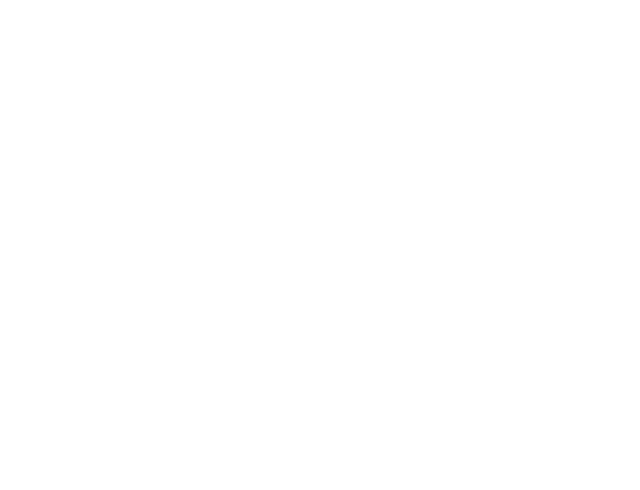
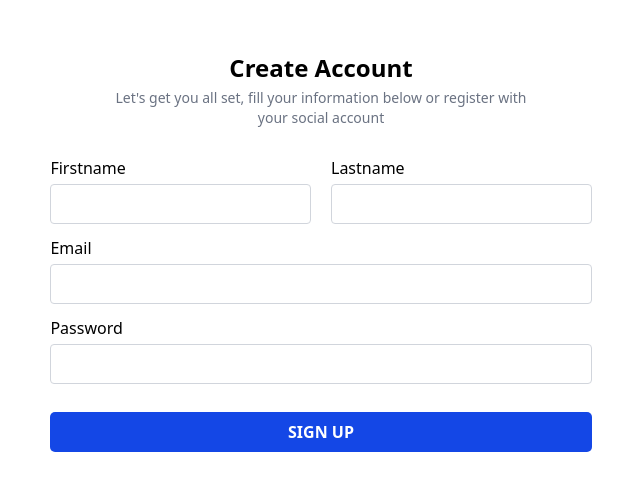
Before and after one commit to Cleve-keem/MyBlog, a React (Vite) app: page /sign-up in a window 1280 px wide. Before the commit this address had no page. Shown: the part 140-630 px from the top of the page, without its empty margins (319-959 px from the left). Built offline with nearby package versions, Linux system fonts and the light colour scheme.

Commit message:
created sign in page

```diff
--- a/src/App.tsx
+++ b/src/App.tsx
@@ -13,16 +13,16 @@ function App() {
     <BrowserRouter>
       <Routes>
         <Route element={<AuthLayout />}>
-          <Route index element={<Navigate replace to="/auth-login" />} />
-          <Route path="/auth-login" element={<Login />} />
-          <Route path="/auth-sign-up" element={<Signin />} />
+          <Route index element={<Navigate replace to="login" />} />
+          <Route path="login" element={<Login />} />
+          <Route path="sign-up" element={<Signin />} />
         </Route>
 
-        <Route element={<AppLayout />}>
-          <Route path="/" element={<Home />} />
-          <Route path="/about" element={<About />} />
-          <Route path="/blogs" element={<Blogs />} />
-          <Route path="/contact-us" element={<Contact />} />
+        <Route path="home" element={<AppLayout />}>
+          <Route index element={<Home />} />
+          <Route path="about" element={<About />} />
+          <Route path="blogs" element={<Blogs />} />
+          <Route path="contact-us" element={<Contact />} />
         </Route>
       </Routes>
     </BrowserRouter>
--- /dev/null
+++ b/src/components/Form/FormField.tsx
@@ -0,0 +1,25 @@
+export interface FormFieldProps {
+  label: string;
+  type: string;
+  name: string;
+}
+
+export default function FormField({
+  label,
+  type = "text",
+  name,
+}: FormFieldProps) {
+  return (
+    <div className="mb-3 w-full">
+      <label htmlFor={name} className="block mb-1">
+        {label}
+      </label>
+      <input
+        type={type}
+        name={name}
+        id={name}
+        className="w-full border border-gray-300 outline-none h-[40px] px-2 rounded"
+      />
+    </div>
+  );
+}
--- a/src/layouts/AuthLayout.tsx
+++ b/src/layouts/AuthLayout.tsx
@@ -2,7 +2,7 @@ import { Outlet } from "react-router";
 
 export default function AuthLayout() {
   return (
-    <div>
+    <div className="h-screen flex justify-center items-center md:max-w-1/2 mx-auto">
       <Outlet />
     </div>
   );
--- a/src/pages/auths/Signin.tsx
+++ b/src/pages/auths/Signin.tsx
@@ -1,3 +1,28 @@
+import Button from "../../components/Button";
+import FormField from "../../components/Form/FormField";
+
 export default function Signin() {
-  return <div>Sign in</div>;
+  return (
+    <div className="">
+      <h1 className="font-semibold text-2xl text-center mb-1">
+        Create Account
+      </h1>
+      <p className="mb-7 w-[80%] mx-auto text-center text-sm text-gray-500">
+        Let's get you all set, fill your information below or register with your
+        social account
+      </p>
+      <form>
+        <div className="flex flex-col sm:flex-row sm:gap-5">
+          <FormField label="Firstname" type="text" name="firstname" />
+          <FormField label="Lastname" type="text" name="lastname" />
+        </div>
+        <FormField label="Email" type="email" name="email" />
+        <FormField label="Password" type="password" name="password" />
+
+        <Button className="w-full text-white font-semibold bg-blue-700 my-4 h-[40px]">
+          SIGN UP
+        </Button>
+      </form>
+    </div>
+  );
 }
```
